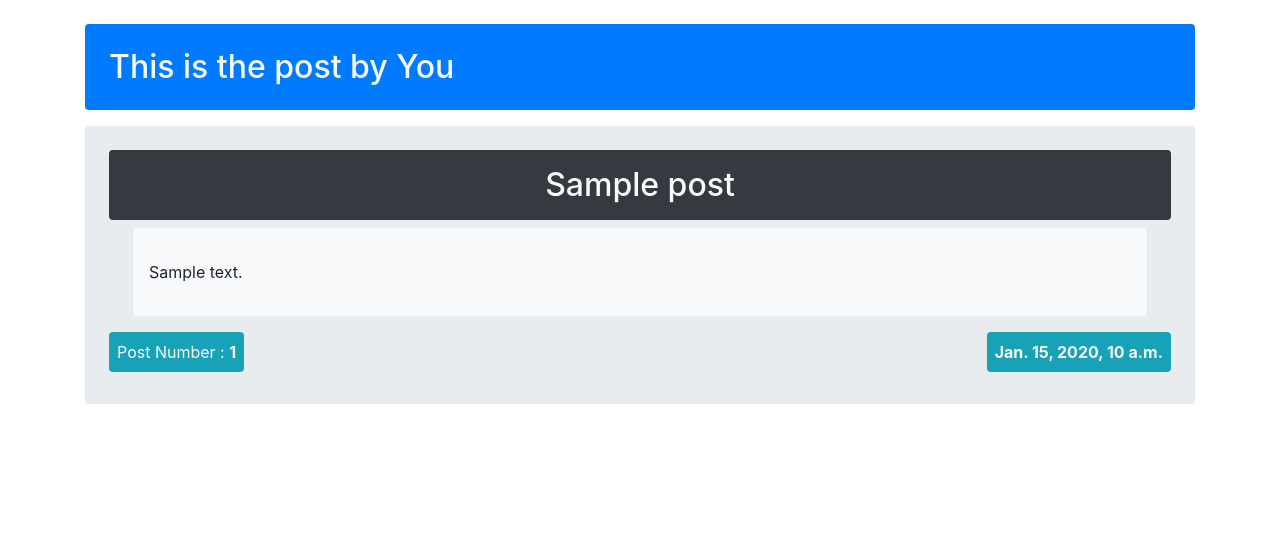
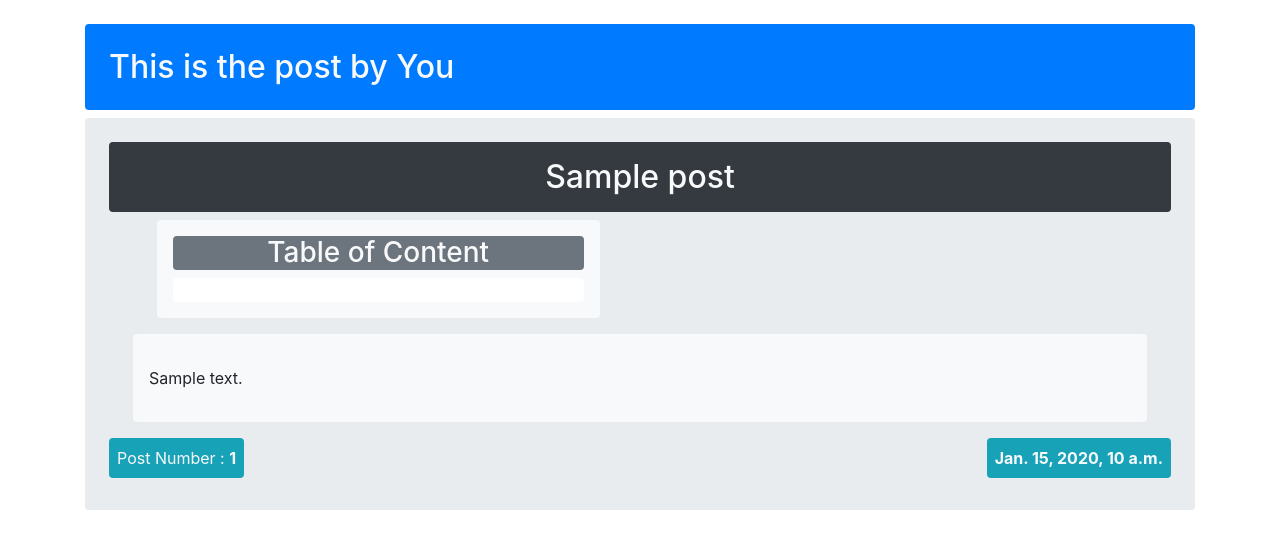
Before and after one commit to joelnv/anonblog, a Django app: page /posts/1/ in a window 1280 px wide. Shown: the part 69-618 px from the top of the page. Run offline with Django 3.2, Linux system fonts and the light colour scheme; tables that the repository leaves empty hold one stand-in row (values such as "Sample post"); some libraries are stand-ins or nearby versions.

Commit message:
Made a deisgn change for TOC

```diff
--- a/posts/templates/posts/post.html
+++ b/posts/templates/posts/post.html
@@ -3,9 +3,8 @@
 {% block content %}
 
         <h2 class="bg-primary p-4 rounded text-light">This is the post by You</h2>
-        <div>{{post.toc | linebreaks }}</div>
 
-        <div class="post jumbotron rounded p-4">
+        <div class="post jumbotron rounded p-4 justify-content-xl-center">
             {% if messages %}
                 <div class="alert alert-info" role="alert">
                     <h4>Your edit link </h4>
@@ -20,6 +19,10 @@
                     <h2 class="bg-dark text-center mt-0 p-3 text-light rounded">{{ post.title }}</h2>
                 </a>
             </div>
+            <div class="bg-light p-3 ml-5 mr-4 rounded mb-3 col-lg-5">
+                <div class="col-lg-12 block bg-secondary rounded text-light"><h3 class="text-center">Table of Content</h3></div>
+                <div class="block bg-white rounded p-1 pl-5">{{post.toc | linebreaks }}</div>
+            </div>
             <div class="bg-light p-3 ml-4 mr-4 rounded mb-3"><p> {% autoescape off %} {{ post.body | linebreaks }} {% endautoescape %} </p></div>
             <div class="pb-5">
                 <span class="mt-0 rounded bg-info text-light p-2 float-left">Post Number : <strong> {{ post.id }} </strong></span>
```
